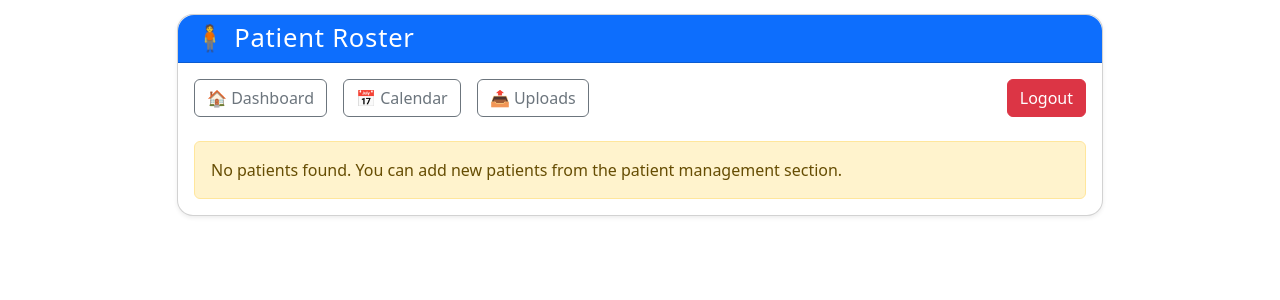
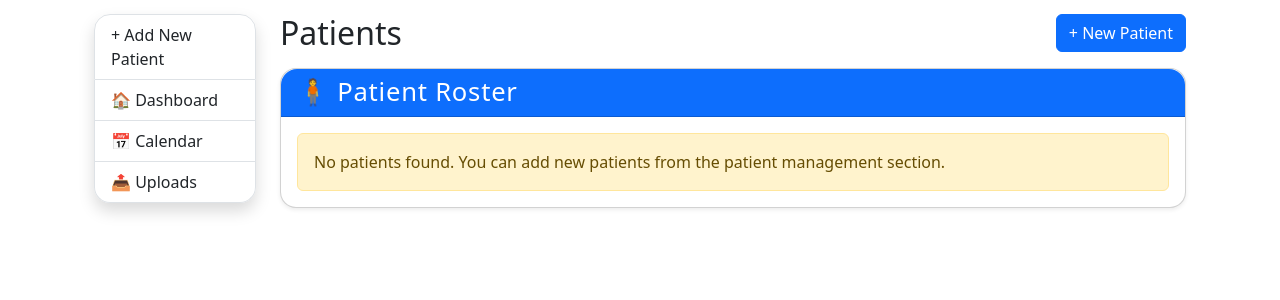
Before and after one commit to KLcoding01/pt-eval-flask, a Flask app: page /patients in a window 1280 px wide. Shown: the part 56-356 px from the top of the page. Run offline with Flask 3, Linux system fonts and the light colour scheme; the visitor is signed in with stand-in values (Sample User, id 1); some libraries are stand-ins or nearby versions.

Commit message:
Deploy: update all code, templates, and dependencies for Render

```diff
--- a/app.py
+++ b/app.py
@@ -92,6 +92,34 @@ def patients_list():
     patients = Patient.query.all()
     return render_template('patients_list.html', patients=patients)
 
+@app.route('/patients/new', methods=['GET', 'POST'])
+@login_required
+def new_patient():
+    if request.method == 'POST':
+        first_name = request.form.get('first_name')
+        last_name = request.form.get('last_name')
+        dob = request.form.get('dob')
+        phone = request.form.get('phone')
+        address = request.form.get('address')
+
+        if not first_name or not last_name:
+            flash("First name and last name are required.", "danger")
+            return redirect(url_for('new_patient'))
+
+        patient = Patient(
+            first_name=first_name,
+            last_name=last_name,
+            dob=dob,
+            phone=phone,
+            address=address
+        )
+        db.session.add(patient)
+        db.session.commit()
+        flash("New patient added!", "success")
+        return redirect(url_for('patients_list'))
+
+    return render_template('patient_form.html')
+
 @app.route('/therapists')
 @login_required
 def therapists_list():
@@ -157,6 +185,8 @@ def get_visits():
             "color": "#3498db"
         })
     return jsonify(events)
+
+
 
 @app.route('/api/appointments')
 @login_required
--- a/templates/patients_list.html
+++ b/templates/patients_list.html
@@ -2,8 +2,25 @@
 {% block title %}Patients - Clinic Scheduler{% endblock %}
 
 {% block content %}
-<div class="row justify-content-center">
-  <div class="col-lg-10">
+<div class="container-fluid">
+  <div class="row">
+    <!-- Sidebar -->
+    <div class="col-md-3 col-lg-2 mb-4">
+      <div class="list-group shadow rounded-4">
+        <a href="{{ url_for('new_patient') }}" class="list-group-item list-group-item-action {% if active_page == 'new_patient' %}active{% endif %}">+ Add New Patient</a>
+        <a href="{{ url_for('dashboard') }}" class="list-group-item list-group-item-action {% if active_page == 'dashboard' %}active{% endif %}">🏠 Dashboard</a>
+        <a href="{{ url_for('calendar') }}" class="list-group-item list-group-item-action {% if active_page == 'calendar' %}active{% endif %}">📅 Calendar</a>
+        <a href="{{ url_for('uploads') }}" class="list-group-item list-group-item-action {% if active_page == 'uploads' %}active{% endif %}">📤 Uploads</a>
+      </div>
+    </div>
+
+    <!-- Main content -->
+    <div class="col-md-9 col-lg-10">
+      <div class="d-flex justify-content-between align-items-center mb-3">
+        <h2 class="mb-0">Patients</h2>
+        <a href="{{ url_for('new_patient') }}" class="btn btn-primary">+ New Patient</a>
+      </div>
+
       <div class="card shadow-sm rounded-4 mb-5">
         <div class="card-header bg-primary text-white rounded-top-4">
           <h2 class="mb-0" style="font-size:1.6rem;letter-spacing:.03em;">
@@ -11,23 +28,16 @@
           </h2>
         </div>
         <div class="card-body">
-        <div class="d-flex gap-3 flex-wrap mb-4">
-          <a href="{{ url_for('dashboard') }}" class="btn btn-outline-secondary">🏠 Dashboard</a>
-          <a href="{{ url_for('calendar') }}" class="btn btn-outline-secondary">📅 Calendar</a>
-          <a href="{{ url_for('uploads') }}" class="btn btn-outline-secondary">📤 Uploads</a>
-          <a href="{{ url_for('logout') }}" class="btn btn-danger ms-auto">Logout</a>
-        </div>
-
           {% if patients %}
           <div class="table-responsive">
             <table class="table table-striped align-middle">
               <thead>
                 <tr>
-                <th scope="col">Name</th>
-                <th scope="col">DOB</th>
-                <th scope="col">Phone</th>
-                <th scope="col">Email</th>
-                <th scope="col">Actions</th>
+                  <th>Name</th>
+                  <th>DOB</th>
+                  <th>Phone</th>
+                  <th>Email</th>
+                  <th>Actions</th>
                 </tr>
               </thead>
               <tbody>
@@ -38,7 +48,6 @@
                   <td>{{ p.phone or '' }}</td>
                   <td>{{ p.email or '' }}</td>
                   <td>
-                  <!-- Placeholder for future actions -->
                     <a href="#" class="btn btn-sm btn-outline-secondary disabled" tabindex="-1" aria-disabled="true">View</a>
                   </td>
                 </tr>
@@ -55,4 +64,5 @@
       </div>
     </div>
   </div>
+</div>
 {% endblock %}
```
Lines whose indentation alone changed are shown as unchanged.
